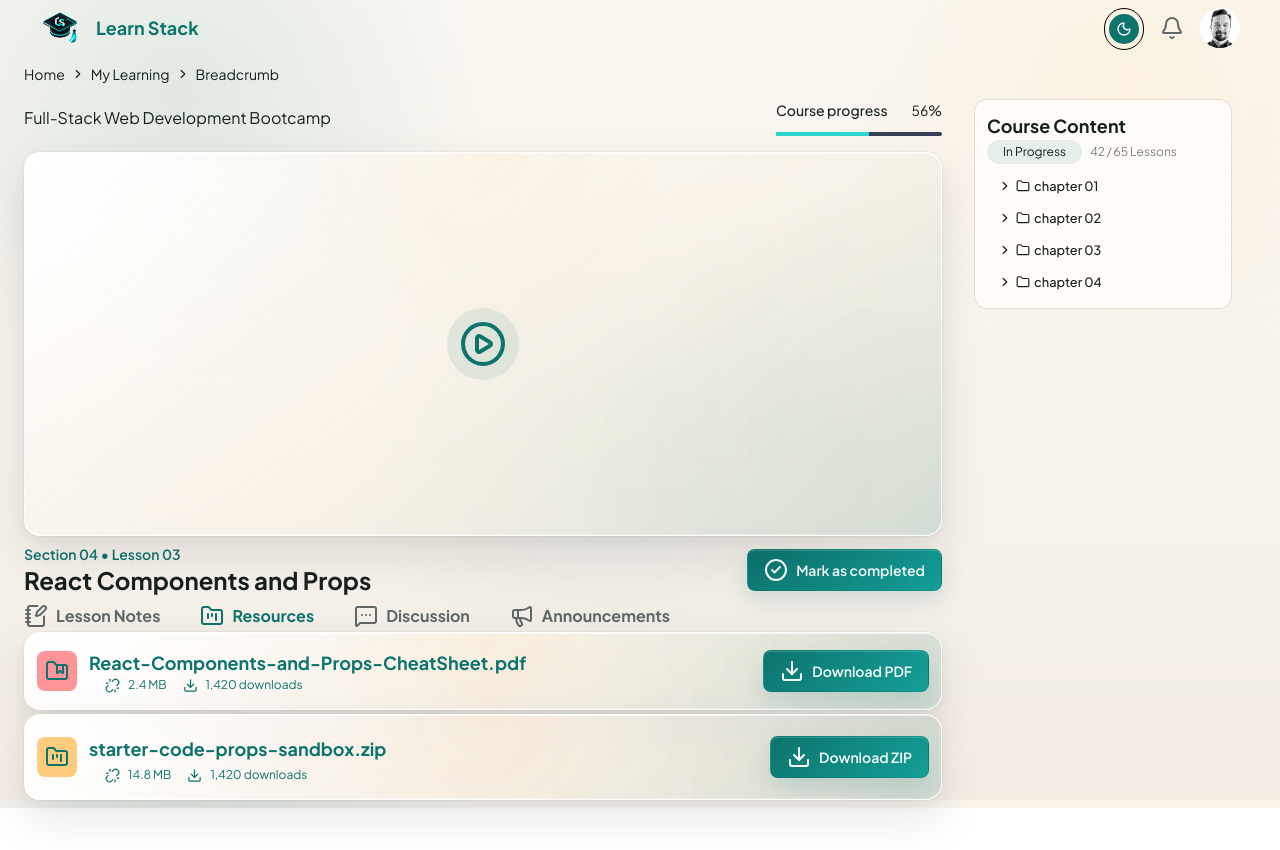
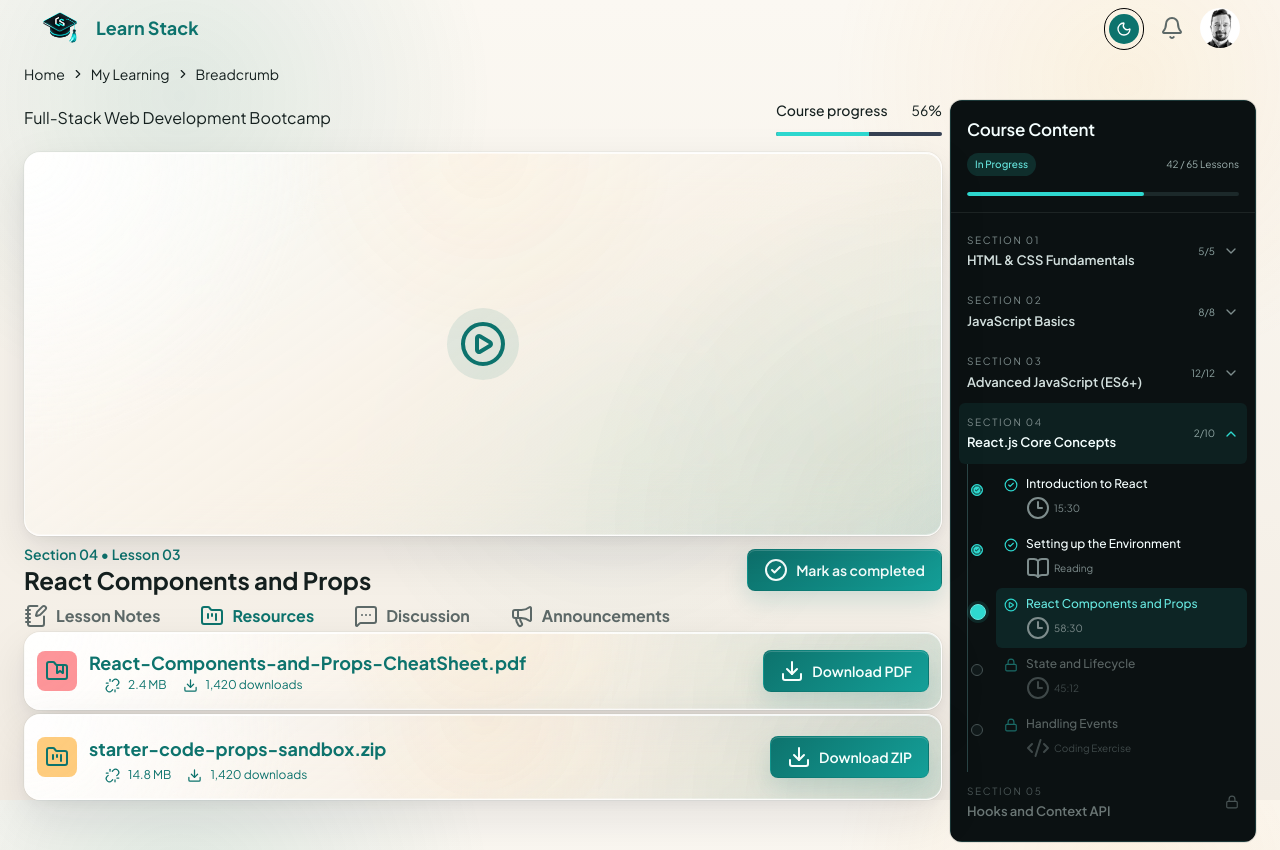
Before and after one commit to LakshanJayalath171/Learn-Stack-LMS, a Next.js app: page /student/classroom/1 in a window 1280 px wide. Before the commit the page ends 808 px from the top, so only its background shows below. Built offline with nearby package versions, Linux system fonts and the light colour scheme.

Commit message:
Added styles for the course explorer section

```diff
--- a/app/student/classroom/[course_id]/page.tsx
+++ b/app/student/classroom/[course_id]/page.tsx
@@ -32,101 +32,71 @@ import {
 } from "@/components/ui/progress";
 
 // importing collapsible component from shadcn/ui
-import { ChevronRightIcon, FileIcon, FolderIcon } from "lucide-react";
-import { Button } from "@/components/ui/button";
-import { Card, CardContent, CardHeader } from "@/components/ui/card";
-import {
-  Collapsible,
-  CollapsibleContent,
-  CollapsibleTrigger,
-} from "@/components/ui/collapsible";
-import { Tabs, TabsList, TabsTrigger } from "@/components/ui/tabs";
-
-type FileTreeItem = { name: string } | { name: string; items: FileTreeItem[] };
+import { CourseExplorer, type CourseSection } from "@/components/CourseExplorer";
+import { Card, CardContent } from "@/components/ui/card";
 
 const Page = () => {
   const [activeTab, setActiveTab] = React.useState("resources");
+  const [activeLessonId, setActiveLessonId] = React.useState("react-components");
 
-  const fileTree: FileTreeItem[] = [
+  const courseSections: CourseSection[] = [
     {
-      name: "chapter 01",
-      items: [
-        {
-          name: "lesson 01",
-          items: [
-            { name: "lesson-01-notes.mp4" },
-            { name: "lesson-01-resources.zip" },
-          ],
-        },
-        {
-          name: "lesson 02",
-          items: [
-            { name: "lesson-02-notes.mp4" },
-            { name: "lesson-02-resources.zip" },
-          ],
-        }
+      id: "html-css",
+      number: 1,
+      title: "HTML & CSS Fundamentals",
+      completedLessons: 5,
+      totalLessons: 5,
+      lessons: [
+        { id: "html-intro", title: "Introduction to HTML", type: "video", duration: "15:30", completed: true },
+        { id: "css-basics", title: "CSS Fundamentals", type: "reading", completed: true },
       ],
     },
     {
-      name: "chapter 02",
-      items: [
-        { name: "lesson 01", items: [{ name: "lesson-01-notes.mp4" }, { name: "lesson-01-resources.zip" }] },
-        { name: "lesson 02", items: [{ name: "lesson-02-notes.mp4" }, { name: "lesson-02-resources.zip" }] },
+      id: "javascript",
+      number: 2,
+      title: "JavaScript Basics",
+      completedLessons: 8,
+      totalLessons: 8,
+      lessons: [
+        { id: "js-syntax", title: "JavaScript Syntax", type: "video", duration: "22:10", completed: true },
+        { id: "js-exercise", title: "Syntax Practice", type: "coding", completed: true },
       ],
     },
     {
-      name: "chapter 03",
-      items: [
-        { name: "lesson 01", items: [{ name: "lesson-01-notes.mp4" }, { name: "lesson-01-resources.zip" }] },
-        { name: "lesson 02", items: [{ name: "lesson-02-notes.mp4" }, { name: "lesson-02-resources.zip" }] },
+      id: "advanced-javascript",
+      number: 3,
+      title: "Advanced JavaScript (ES6+)",
+      completedLessons: 12,
+      totalLessons: 12,
+      lessons: [
+        { id: "es6", title: "Modern JavaScript with ES6", type: "video", duration: "34:20", completed: true },
+        { id: "async-js", title: "Async JavaScript", type: "reading", completed: true },
       ],
     },
     {
-      name: "chapter 04",
-      items: [
-        { name: "lesson 01", items: [{ name: "lesson-01-notes.mp4" }, { name: "lesson-01-resources.zip" }] },
-        { name: "lesson 02", items: [{ name: "lesson-02-notes.mp4" }, { name: "lesson-02-resources.zip" }] },
+      id: "react-core",
+      number: 4,
+      title: "React.js Core Concepts",
+      completedLessons: 2,
+      totalLessons: 10,
+      lessons: [
+        { id: "react-intro", title: "Introduction to React", type: "video", duration: "15:30", completed: true },
+        { id: "react-setup", title: "Setting up the Environment", type: "reading", completed: true },
+        { id: "react-components", title: "React Components and Props", type: "video", duration: "58:30" },
+        { id: "react-state", title: "State and Lifecycle", type: "video", duration: "45:12", locked: true },
+        { id: "react-events", title: "Handling Events", type: "coding", locked: true },
       ],
-    }
+    },
+    {
+      id: "hooks-context",
+      number: 5,
+      title: "Hooks and Context API",
+      completedLessons: 0,
+      totalLessons: 8,
+      locked: true,
+      lessons: [],
+    },
   ];
-
-  const renderItem = (fileItem: FileTreeItem) => {
-    if ("items" in fileItem) {
-      return (
-        <Collapsible key={fileItem.name}>
-          <CollapsibleTrigger
-            render={
-              <Button
-                variant="ghost"
-                size="sm"
-                className="group w-full justify-start transition-none hover:bg-accent hover:text-accent-foreground"
-              >
-                <ChevronRightIcon className="transition-transform group-data-[state=open]:rotate-90" />
-                <FolderIcon />
-                {fileItem.name}
-              </Button>
-            }
-          />
-          <CollapsibleContent className="mt-1 ml-5 style-lyra:ml-4">
-            <div className="flex flex-col gap-1">
-              {fileItem.items.map((child) => renderItem(child))}
-            </div>
-          </CollapsibleContent>
-        </Collapsible>
-      );
-    }
-    return (
-      <Button
-        key={fileItem.name}
-        variant="link"
-        size="sm"
-        className="w-full justify-start gap-2 text-foreground"
-      >
-        <FileIcon />
-        <span>{fileItem.name}</span>
-      </Button>
-    );
-  };
 
   return (
     <div>
@@ -406,22 +376,16 @@ const Page = () => {
             {/* course content section */}
 
             <div>
-              <Card className="mx-auto w-full max-w-[16rem] gap-2" size="sm">
-                <CardHeader>
-                  <div>
-                    <h1 className="text-lg font-bold ">Course Content</h1>
-                    <div className="flex items-center justify-start gap-2">
-                      <div className="bg-primary-soft px-4 py-1 rounded-2xl text-xs">In Progress</div>
-                      <p className="text-xs text-secondary font-light">
-                        42 / 65 Lessons
-                      </p>
-                    </div>
-                  </div>
-                </CardHeader>
-                <CardContent >
-                  <div className="flex flex-col gap-1 ">
-                    {fileTree.map((item) => renderItem(item))}
-                  </div>
+              <Card className="mx-auto w-full max-w-[20rem] gap-2 border-0 bg-transparent p-0 shadow-none" size="sm">
+                <CardContent className="p-0">
+                  <CourseExplorer
+                    sections={courseSections}
+                    completedLessons={42}
+                    totalLessons={65}
+                    activeLessonId={activeLessonId}
+                    defaultOpenSectionId="react-core"
+                    onLessonSelect={(lesson) => setActiveLessonId(lesson.id)}
+                  />
                 </CardContent>
               </Card>
             </div>
--- /dev/null
+++ b/components/CourseExplorer.tsx
@@ -0,0 +1,275 @@
+"use client"
+
+import { useState } from "react"
+import {
+  BookOpen,
+  CheckCircle2,
+  ChevronDown,
+  Circle,
+  Clock3,
+  Code2,
+  Lock,
+  PlayCircle,
+} from "lucide-react"
+
+import {
+  Collapsible,
+  CollapsibleContent,
+  CollapsibleTrigger,
+} from "@/components/ui/collapsible"
+import { cn } from "@/lib/utils"
+
+export type Lesson = {
+  id: string
+  title: string
+  type: "video" | "reading" | "coding"
+  duration?: string
+  completed?: boolean
+  locked?: boolean
+}
+
+export type CourseSection = {
+  id: string
+  number: number
+  title: string
+  completedLessons: number
+  totalLessons: number
+  locked?: boolean
+  lessons: Lesson[]
+}
+
+type CourseExplorerProps = {
+  sections: CourseSection[]
+  completedLessons: number
+  totalLessons: number
+  activeLessonId: string
+  openSectionId?: string
+  defaultOpenSectionId?: string
+  onLessonSelect?: (lesson: Lesson, section: CourseSection) => void
+  onOpenSectionChange?: (sectionId: string | undefined) => void
+}
+
+const lessonTypeLabels = {
+  video: "Video",
+  reading: "Reading",
+  coding: "Coding Exercise",
+} as const
+
+function LessonTypeIcon({ type }: Pick<Lesson, "type">) {
+  if (type === "reading") return <BookOpen aria-hidden="true" />
+  if (type === "coding") return <Code2 aria-hidden="true" />
+  return <Clock3 aria-hidden="true" />
+}
+
+function LessonItem({
+  lesson,
+  isActive,
+  onSelect,
+}: {
+  lesson: Lesson
+  isActive: boolean
+  onSelect: () => void
+}) {
+  const isLocked = lesson.locked
+
+  return (
+    <li className="relative pl-7">
+      <span
+        aria-hidden="true"
+        className={cn(
+          "absolute left-0.75 top-4 z-10 flex size-3 items-center justify-center rounded-full border",
+          lesson.completed && "border-[#2ED8CF] bg-[#2ED8CF]",
+          isActive && "size-4 -translate-x-px border-brand-light bg-[#2ED8CF] shadow-[0_0_0_3px_rgba(46,216,207,0.12)]",
+          !lesson.completed && !isActive && "border-[#5F6B6C] bg-[#10191A]",
+          isLocked && "border-[#465253] bg-[#10191A]"
+        )}
+      >
+        {lesson.completed && !isActive && (
+          <CheckCircle2 className="size-3 text-dark-background" />
+        )}
+      </span>
+
+      <button
+        type="button"
+        disabled={isLocked}
+        onClick={onSelect}
+        aria-current={isActive ? "step" : undefined}
+        className={cn(
+          "group flex w-full min-w-0 items-start gap-2 rounded-md px-2 py-2 text-left transition-colors focus-visible:outline-none focus-visible:ring-2 focus-visible:ring-[#2ED8CF]",
+          isActive && "bg-[rgba(46,216,207,0.1)]",
+          isLocked
+            ? "cursor-not-allowed opacity-45"
+            : "hover:bg-[rgba(46,216,207,0.06)]"
+        )}
+      >
+        <span className="mt-0.5 shrink-0 text-[#2ED8CF]">
+          {isLocked ? (
+            <Lock className="size-3.5" aria-hidden="true" />
+          ) : isActive ? (
+            <PlayCircle className="size-3.5" aria-hidden="true" />
+          ) : lesson.completed ? (
+            <CheckCircle2 className="size-3.5" aria-hidden="true" />
+          ) : (
+            <Circle className="size-3.5 text-[#6D7B7B]" aria-hidden="true" />
+          )}
+        </span>
+        <span className="min-w-0 flex-1">
+          <span
+            className={cn(
+              "block truncate text-[12px] font-medium leading-4",
+              isActive ? "text-brand-light" : "text-[#F5FFFF]",
+              isLocked && "text-[#BACAC7]"
+            )}
+          >
+            {lesson.title}
+          </span>
+          <span className="mt-1 flex items-center gap-1 text-[10px] leading-3 text-[#7E8D8D]">
+            <LessonTypeIcon type={lesson.type} />
+            {lesson.duration || lessonTypeLabels[lesson.type]}
+          </span>
+        </span>
+      </button>
+    </li>
+  )
+}
+
+function CourseSectionRow({
+  section,
+  isOpen,
+  activeLessonId,
+  onLessonSelect,
+  onOpenChange,
+}: {
+  section: CourseSection
+  isOpen: boolean
+  activeLessonId: string
+  onLessonSelect?: CourseExplorerProps["onLessonSelect"]
+  onOpenChange: (open: boolean) => void
+}) {
+  if (section.locked) {
+    return (
+      <div className="flex items-center justify-between gap-3 px-2 py-3 opacity-55">
+        <div className="min-w-0">
+          <p className="text-[10px] uppercase tracking-[0.16em] text-[#7E8D8D]">
+            Section {String(section.number).padStart(2, "0")}
+          </p>
+          <p className="mt-1 truncate text-[13px] font-semibold text-[#BACAC7]">
+            {section.title}
+          </p>
+        </div>
+        <Lock className="size-3.5 shrink-0 text-[#7E8D8D]" aria-label="Locked section" />
+      </div>
+    )
+  }
+
+  return (
+    <Collapsible open={isOpen} onOpenChange={onOpenChange}>
+      <CollapsibleTrigger
+        render={
+          <button
+            type="button"
+            className={cn(
+              "group flex w-full items-center justify-between gap-3 rounded-md px-2 py-3 text-left transition-colors focus-visible:outline-none focus-visible:ring-2 focus-visible:ring-[#2ED8CF]",
+              isOpen
+                ? "bg-[rgba(46,216,207,0.07)]"
+                : "hover:bg-[rgba(46,216,207,0.04)]"
+            )}
+          />
+        }
+      >
+        <span className="min-w-0">
+          <span className="block text-[10px] uppercase tracking-[0.16em] text-[#7E8D8D]">
+            Section {String(section.number).padStart(2, "0")}
+          </span>
+          <span
+            className={cn(
+              "mt-1 block truncate text-[13px] font-semibold",
+              isOpen ? "text-[#F5FFFF]" : "text-[#D3E0DE]"
+            )}
+          >
+            {section.title}
+          </span>
+        </span>
+        <span className="flex shrink-0 items-center gap-2">
+          <span className="text-[10px] text-[#8EA4A2]">
+            {section.completedLessons}/{section.totalLessons}
+          </span>
+          <ChevronDown
+            aria-hidden="true"
+            className={cn(
+              "size-4 text-[#7E8D8D] transition-transform duration-200",
+              isOpen && "rotate-180 text-[#2ED8CF]"
+            )}
+          />
+        </span>
+      </CollapsibleTrigger>
+      <CollapsibleContent className="overflow-hidden text-sm data-ending-style:animate-accordion-up data-starting-style:animate-accordion-down">
+        <ol className="relative ml-2 border-l border-[#294344] py-1">
+          {section.lessons.map((lesson) => (
+            <LessonItem
+              key={lesson.id}
+              lesson={lesson}
+              isActive={lesson.id === activeLessonId}
+              onSelect={() => onLessonSelect?.(lesson, section)}
+            />
+          ))}
+        </ol>
+      </CollapsibleContent>
+    </Collapsible>
+  )
+}
+
+export function CourseExplorer({
+  sections,
+  completedLessons,
+  totalLessons,
+  activeLessonId,
+  openSectionId: controlledOpenSectionId,
+  defaultOpenSectionId,
+  onLessonSelect,
+  onOpenSectionChange,
+}: CourseExplorerProps) {
+  const [internalOpenSectionId, setInternalOpenSectionId] = useState<string | undefined>(
+    defaultOpenSectionId
+  )
+  const openSectionId = controlledOpenSectionId ?? internalOpenSectionId
+  const progress = Math.round((completedLessons / totalLessons) * 100)
+
+  const handleOpenChange = (sectionId: string, open: boolean) => {
+    const nextId = open ? sectionId : undefined
+    if (controlledOpenSectionId === undefined) setInternalOpenSectionId(nextId)
+    onOpenSectionChange?.(nextId)
+  }
+
+  return (
+    <aside className="flex h-full min-h-130 w-full max-w-[320px] flex-col overflow-hidden border border-[rgba(103,231,224,0.18)] bg-[#0B1112] text-[#F5FFFF] sm:min-w-70">
+      <header className="shrink-0 border-b border-[rgba(186,202,199,0.1)] px-4 pb-4 pt-4">
+        <h2 className="text-[17px] font-semibold tracking-[-0.01em]">Course Content</h2>
+        <div className="mt-3 flex items-center justify-between gap-2">
+          <span className="rounded-full bg-[rgba(46,216,207,0.14)] px-2 py-1 text-[10px] font-medium text-brand-light">
+            In Progress
+          </span>
+          <span className="text-[10px] text-[#9BAEAC]">
+            {completedLessons} / {totalLessons} Lessons
+          </span>
+        </div>
+        <div className="mt-4 h-1 overflow-hidden rounded-full bg-[#1C292A]" aria-label={`${progress}% complete`}>
+          <div className="h-full rounded-full bg-[#2ED8CF] transition-[width] duration-500" style={{ width: `${progress}%` }} />
+        </div>
+      </header>
+
+      <div className="scrollbar-thin min-h-0 flex-1 overflow-y-auto px-2 py-2 [scrollbar-color:#294344_transparent]">
+        {sections.map((section) => (
+          <CourseSectionRow
+            key={section.id}
+            section={section}
+            isOpen={section.id === openSectionId}
+            activeLessonId={activeLessonId}
+            onLessonSelect={onLessonSelect}
+            onOpenChange={(open) => handleOpenChange(section.id, open)}
+          />
+        ))}
+      </div>
+    </aside>
+  )
+}
```
